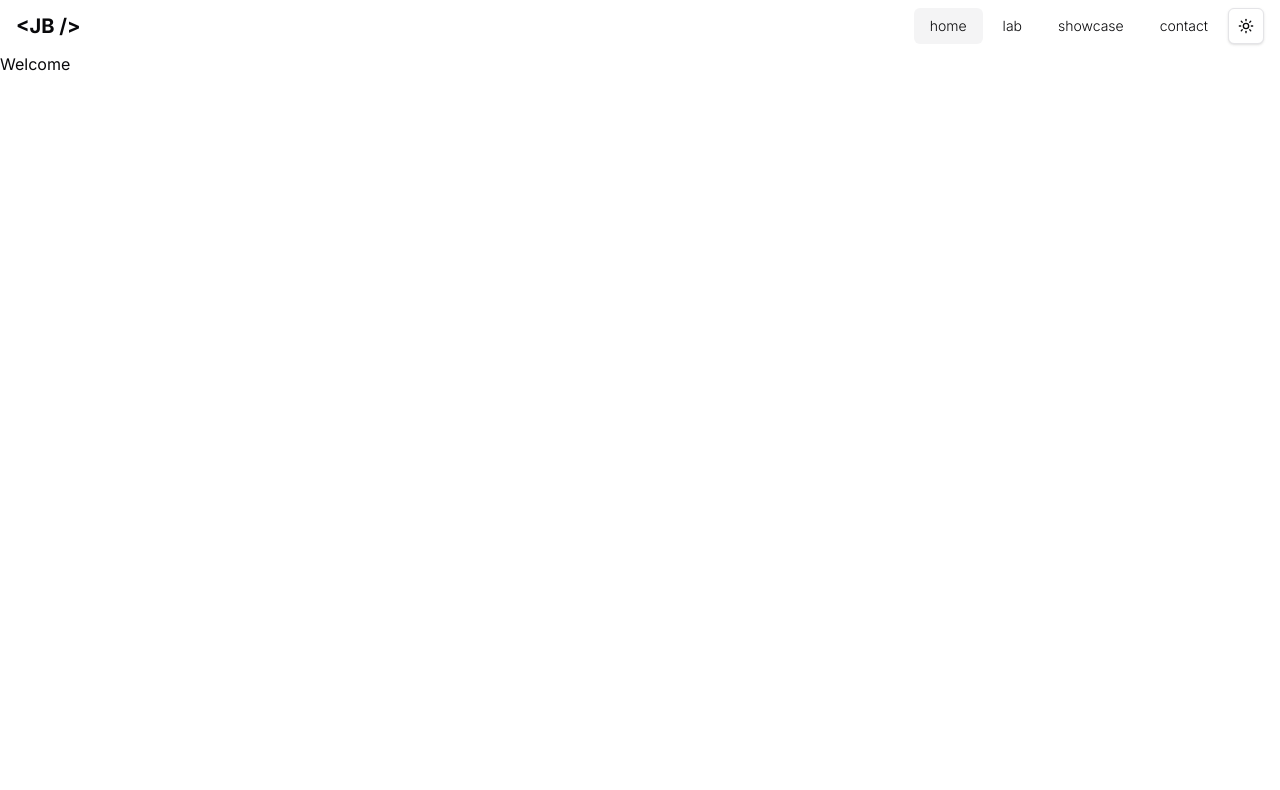
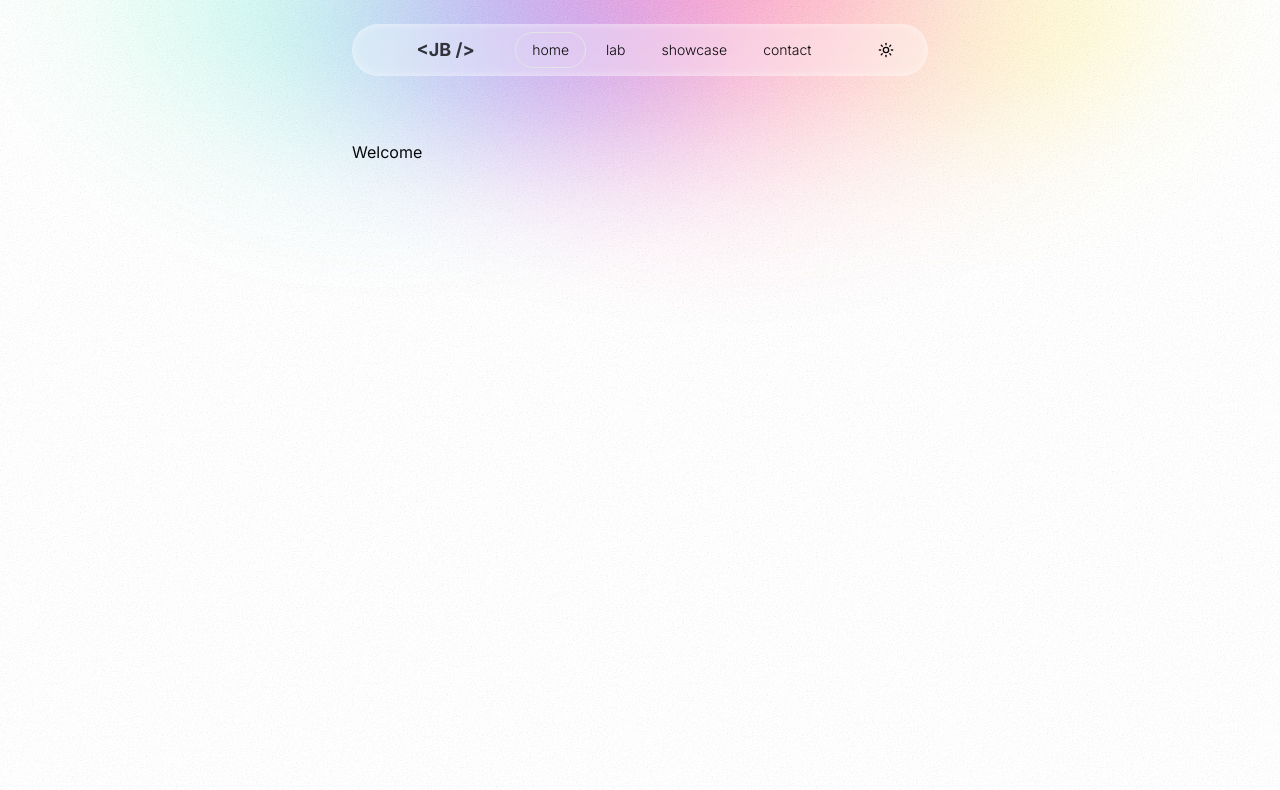
Before and after one commit to JD154/jblanco-portfolio, a React (Vite) app: page / in a window 1280 px wide. Shown: the top 790 px of the page. Built offline with nearby package versions, Linux system fonts and the light colour scheme.

Commit message:
Refactor code structure for improved readability and maintainability

```diff
--- /dev/null
+++ b/src/components/BackgroundTexture/index.tsx
@@ -0,0 +1,14 @@
+import { FC } from 'react';
+import './styles.css';
+
+export const BackgroundTexture: FC = () => {
+  return (
+    <svg id="texture">
+      <filter id="noise">
+        <feTurbulence type="fractalNoise" baseFrequency=".8" numOctaves="4" stitchTiles="stitch"></feTurbulence>
+        <feColorMatrix type="saturate" values="0"></feColorMatrix>
+      </filter>
+      <rect width="100%" height="100%" filter="url(#noise)"></rect>
+    </svg>
+  );
+};
--- /dev/null
+++ b/src/components/BackgroundTexture/styles.css
@@ -0,0 +1,16 @@
+#texture {
+  top: 0px;
+  left: 0px;
+  z-index: -99;
+  width: 100%;
+  height: calc(200px + 100vh);
+  opacity: 0.25;
+  pointer-events: none;
+  transform: translateY(0px);
+  filter: contrast(120%) brightness(120%);
+  position: fixed;
+}
+
+html.dark #texture {
+  filter: contrast(30%) brightness(50%);
+}
--- a/src/components/Logo/index.tsx
+++ b/src/components/Logo/index.tsx
@@ -6,7 +6,7 @@ interface LogoProps {
 
 export const Logo: FC<LogoProps> = ({ className }) => {
   const getClasses = () => {
-    const classes = ['font-bold', 'text-xl'];
+    const classes = ['font-bold', 'text-lg', 'opacity-80'];
     className && classes.push(className);
     return classes.join(' ');
   };
--- a/src/components/NavigationBar/components/NavigationItem.tsx
+++ b/src/components/NavigationBar/components/NavigationItem.tsx
@@ -15,7 +15,7 @@ export const NavigationItem: FC<NavigationItemProps> = ({ label, route, isActive
       <NavigationMenuLink
         asChild
         className={navigationMenuTriggerStyle({
-          className: `font-light ${isActive ? 'bg-accent' : null}`,
+          className: `font-light rounded-4xl bg-transparent ${isActive ? 'border' : null}`,
         })}
       >
         <Link to={route}>{label}</Link>
--- a/src/components/NavigationBar/index.tsx
+++ b/src/components/NavigationBar/index.tsx
@@ -1,10 +1,11 @@
 import { useLocation } from 'react-router-dom';
 import { Logo } from '../Logo';
 import { ThemeToggle } from '../ThemeToggle';
-import { NavigationMenu, NavigationMenuItem, NavigationMenuList } from '../ui/navigation-menu';
+import { NavigationMenu, NavigationMenuList } from '../ui/navigation-menu';
 import { NavigationItem } from './components/NavigationItem';
 import { NavigationRoutes } from '@/typings';
 import { FC } from 'react';
+import './styles.css';
 
 type pageRoutesType = {
   label: string;
@@ -31,21 +32,23 @@ const pageRoutes: pageRoutesType[] = [
 ];
 
 export const NavigationBar: FC = () => {
+  const prefix = 'navigation-bar';
   const { pathname } = useLocation();
 
   return (
-    <div className="flex items-center justify-between w-full px-4 py-2 ">
+    <div className={`${prefix}__wrapper`}>
+      <div className={`${prefix}__container`}>
+        <div className={`${prefix}__background`} />
         <Logo />
-      <NavigationMenu>
+        <NavigationMenu className={`${prefix}__menu`}>
           <NavigationMenuList>
             {pageRoutes.map(({ route, label }, index) => (
               <NavigationItem key={index} label={label} route={route} isActive={pathname === route} />
             ))}
-          <NavigationMenuItem>
-            <ThemeToggle />
-          </NavigationMenuItem>
           </NavigationMenuList>
         </NavigationMenu>
+        <ThemeToggle />
+      </div>
     </div>
   );
 };
--- /dev/null
+++ b/src/components/NavigationBar/styles.css
@@ -0,0 +1,18 @@
+@reference "tailwindcss";
+
+.navigation-bar__wrapper {
+  @apply pt-6 mb-16 sticky top-0;
+}
+
+.navigation-bar__container {
+  @apply flex items-center justify-between w-full px-6 py-2;
+  backdrop-filter: var(--default-blur);
+  box-shadow: var(--nav-shadow);
+  background-blend-mode: luminosity;
+  background-color: var(--nav-background);
+  border-radius: var(--default-radius);
+}
+
+.navigation-bar__menu {
+  @apply flex items-center gap-4;
+}
--- a/src/components/ThemeToggle/index.tsx
+++ b/src/components/ThemeToggle/index.tsx
@@ -16,7 +16,7 @@ export const ThemeToggle: FC = () => {
   return (
     <DropdownMenu>
       <DropdownMenuTrigger asChild>
-        <Button variant="outline" size="icon">
+        <Button variant="ghost" size="icon" className="bg-transparent rounded-full">
           <Sun className="h-[1.2rem] w-[1.2rem] rotate-0 scale-100 transition-all dark:-rotate-90 dark:scale-0" />
           <Moon className="absolute h-[1.2rem] w-[1.2rem] rotate-90 scale-0 transition-all dark:rotate-0 dark:scale-100" />
           <span className="sr-only">Toggle theme</span>
--- a/src/layouts/MainLayout.tsx
+++ b/src/layouts/MainLayout.tsx
@@ -1,3 +1,4 @@
+import { BackgroundTexture } from '@/components/BackgroundTexture';
 import { NavigationBar } from '@/components/NavigationBar';
 import { FC } from 'react';
 import { Outlet } from 'react-router-dom';
@@ -7,6 +8,7 @@ export const MainLayout: FC = () => {
     <main>
       <NavigationBar />
       <Outlet />
+      <BackgroundTexture />
     </main>
   );
 };
--- a/src/styles/index.css
+++ b/src/styles/index.css
@@ -12,9 +12,26 @@
 }
 
 main {
-  @apply mx-auto max-w-7xl;
+  @apply mx-auto max-w-xl;
 }
 
 button {
-  @apply transition-colors cursor-pointer;
+  @apply transition-colors cursor-pointer rounded-full;
 }
+
+body::before {
+  content: '';
+  position: absolute;
+  inset: 0px;
+  z-index: -100;
+  background-image: url('../assets/images/header-bg.svg');
+  background-repeat: no-repeat;
+  background-position:
+    center top,
+    center bottom;
+  background-size: 1400px;
+}
+
+html {
+  scroll-behavior: smooth;
+}
```
Also changed, not shown: package.json (+4 -4 lines), src/assets/images/header-bg.svg (added), src/styles/tailwind.css, 1 other file (tests, documents, lock files or other folders). Lines whose indentation alone changed are shown as unchanged.
